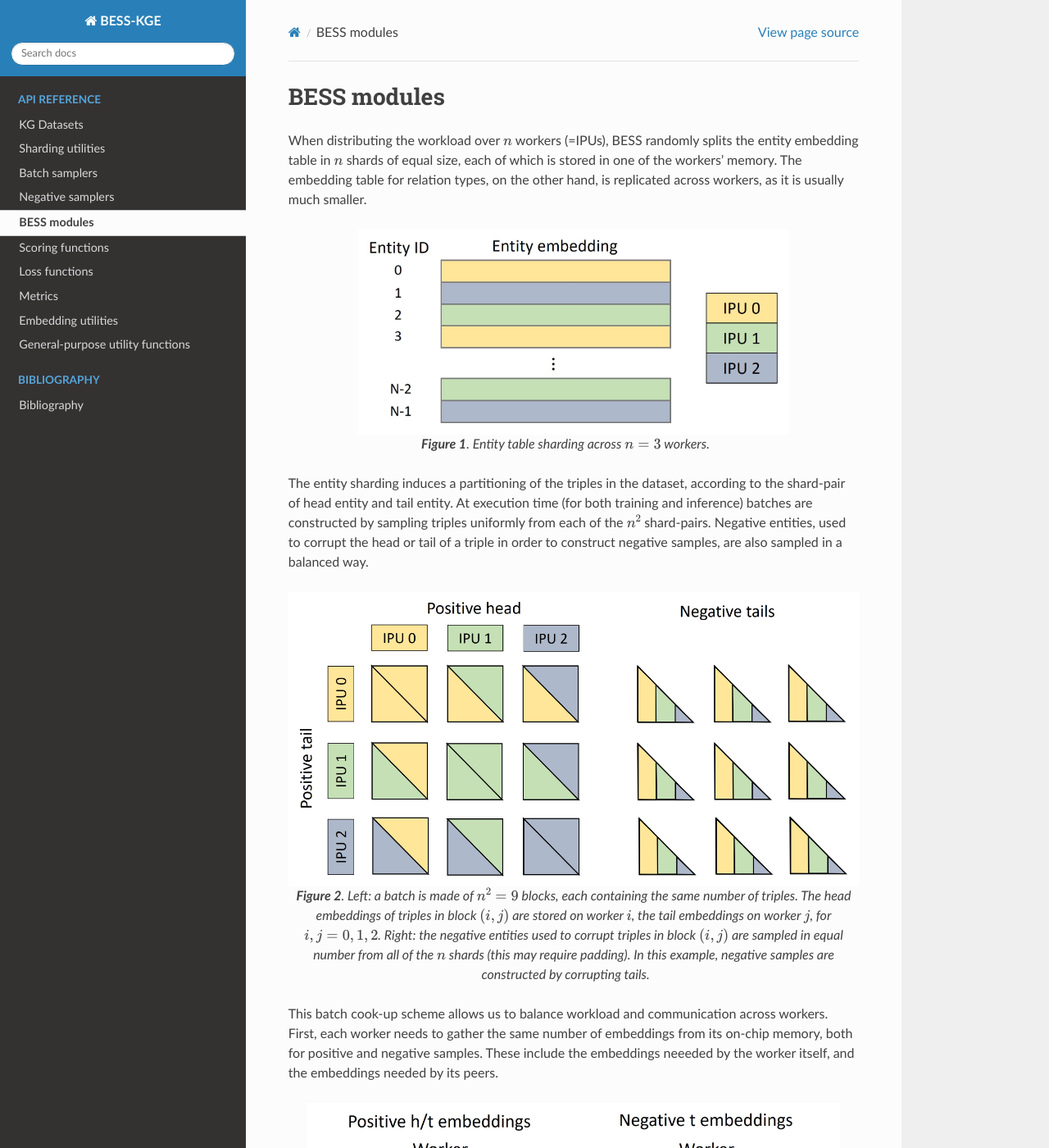
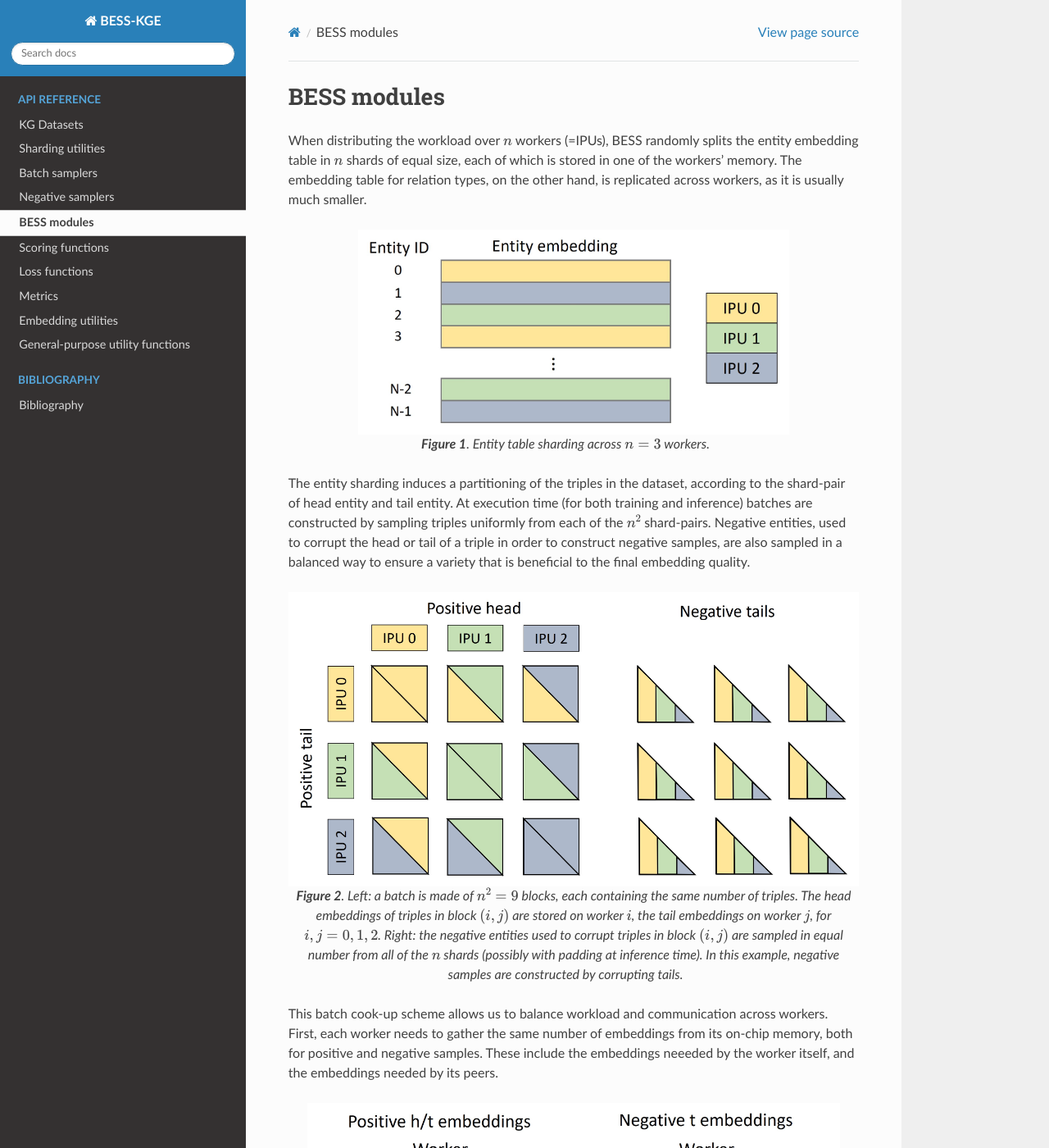
Before and after one commit to graphcore-research/bess-kge, a Sphinx documentation site: the page built from docs/source/API_ref/bess.rst, in a window 1280 px wide and 1400 px high. Shown: the whole window at 82% size. Built offline with Sphinx 7.4.7 and the Read the Docs theme 2.0.0, drawn with Linux system fonts in a browser that asks for light colours; some of the changed text lies outside the part shown.

Commit message:
fix typos

```diff
--- a/docs/source/API_ref/bess.rst
+++ b/docs/source/API_ref/bess.rst
@@ -17,7 +17,8 @@ dataset, according to the shard-pair of head entity and tail entity. At
 execution time (for both training and inference) batches are constructed
 by sampling triples uniformly from each of the :math:`n^2` shard-pairs.
 Negative entities, used to corrupt the head or tail of a triple in order
-to construct negative samples, are also sampled in a balanced way.
+to construct negative samples, are also sampled in a balanced way to ensure
+a variety that is beneficial to the final embedding quality.
 
 .. _figure2:
 
@@ -30,8 +31,8 @@ to construct negative samples, are also sampled in a balanced way.
    in block :math:`(i,j)` are stored on worker :math:`i`, the tail
    embeddings on worker :math:`j`, for :math:`i,j = 0,1,2`. *Right*: the
    negative entities used to corrupt triples in block :math:`(i,j)` are
-   sampled in equal number from all of the :math:`n` shards (this may
-   require padding). In this example, negative samples are constructed
+   sampled in equal number from all of the :math:`n` shards (possibly with
+   padding at inference time). In this example, negative samples are constructed
    by corrupting tails.
 
 
@@ -95,7 +96,7 @@ This allows us to communicate negative **scores** instead of negative embeddings
 
    **Figure 6**. Using a final AllToAll (red arrows) the partial negative **scores** are put back on the worker
    where the head embeddings came from. After this, each worker has the complete set of negative scores for each
-   of the :math:`n` triple blocks it has to score.
+   of the :math:`n` triple blocks it is responsible for.
 
 
 .. automodule:: besskge.bess
```
Also changed, not shown: README.md (+6 -6 lines).
